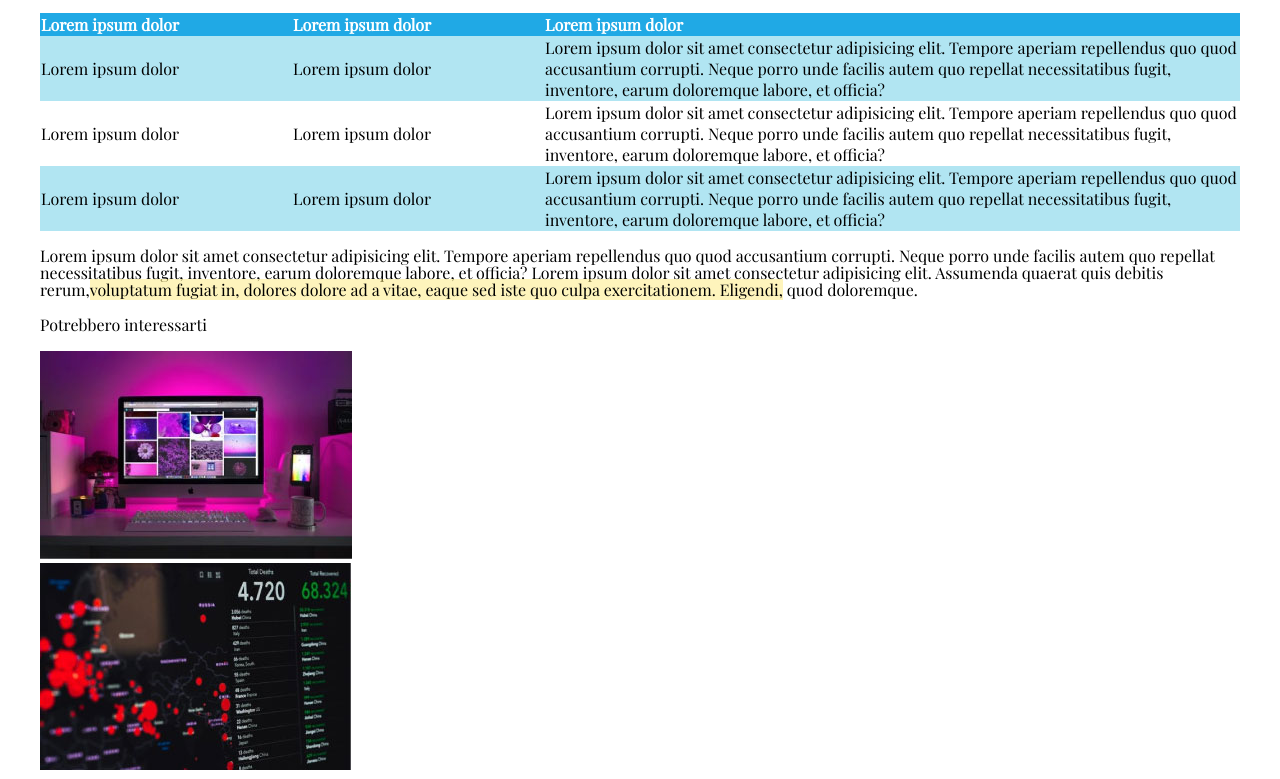
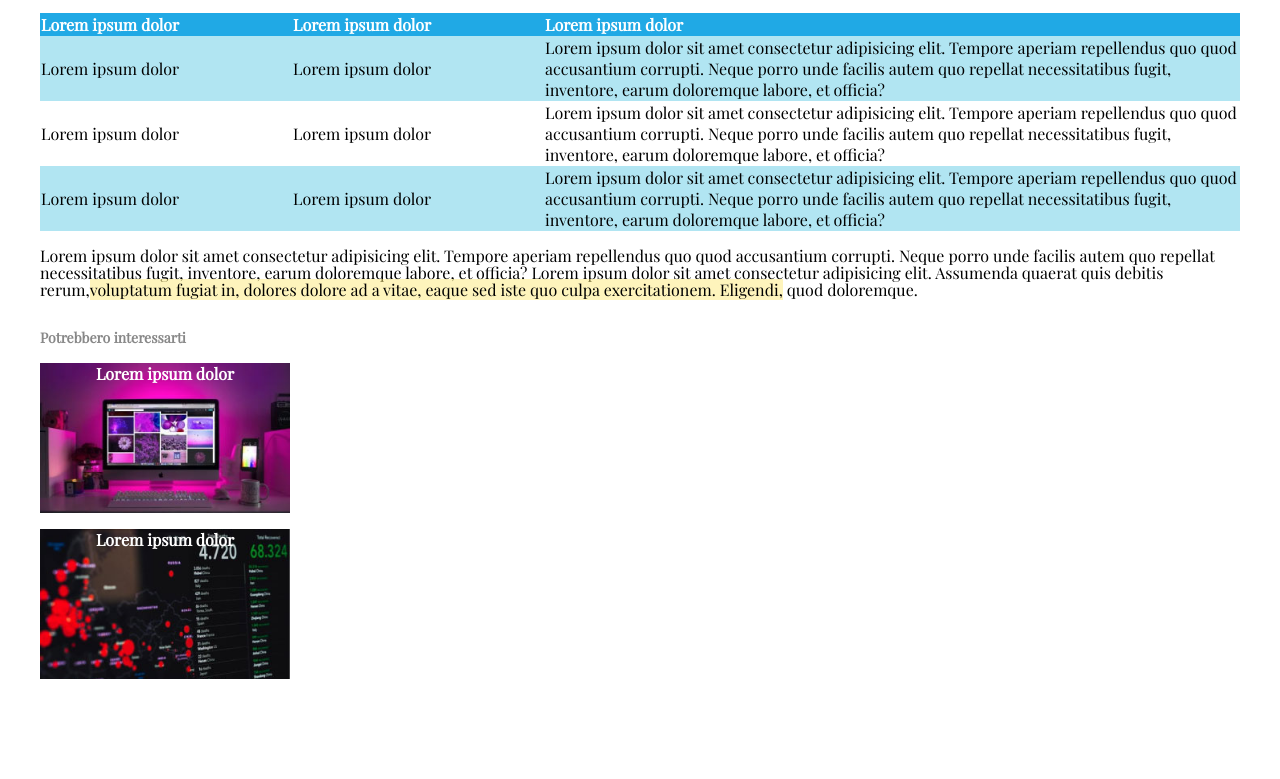
Before and after one commit to AlessioRomano95/html-css-booleaner, a plain HTML site: page index.html in a window 1280 px wide. Shown: the part 804-1583 px from the top of the page. Drawn offline with nearby package versions, Linux system fonts and the light colour scheme.

Commit message:
[add] footer

```diff
--- a/index.html
+++ b/index.html
@@ -82,9 +82,13 @@
 
   <!--Bot-->
   <footer>
-    <p>Potrebbero interessarti</p>
-    <img src="img/monitor.jpg" alt="monitor"><br>
-    <img src="img/graph.jpg" alt="grafico">
+    <p id="link">Potrebbero interessarti</p>
+    <div class="img-1">
+      <p id="lorem">Lorem ipsum dolor</p>
+    </div>
+    <div class="img-2">
+      <p id="lorem">Lorem ipsum dolor</p>
+    </div>
   </footer>
 </body>
 </html>
--- a/style.css
+++ b/style.css
@@ -33,7 +33,6 @@ h1{
   color: #888888;
   font-size: 17px;
   margin-top: -10px;
-  font-weight: bold;
 }
 
 #the-b{
@@ -82,3 +81,35 @@ th{
 #tdceleste{
   background-color: #b1e5f2;
 }
+
+/*footer*/
+#link{
+  color: #888888;
+  font-size: 14px;
+  margin-top: 30px;
+  font-weight: bold;
+}
+
+.img-1{
+  width: 250px;
+  height: 150px;
+  background-image: url(img/monitor.jpg);
+  background-size: cover;
+  background-position: cover;
+}
+
+.img-2{
+  width: 250px;
+  height: 150px;
+  background-image: url(img/graph.jpg);
+  background-size: cover;
+  background-position: cover;
+  margin-bottom: 100px;
+}
+
+#lorem{
+  color: white;
+  text-align: center;
+  font-weight: bold;
+
+}
```
